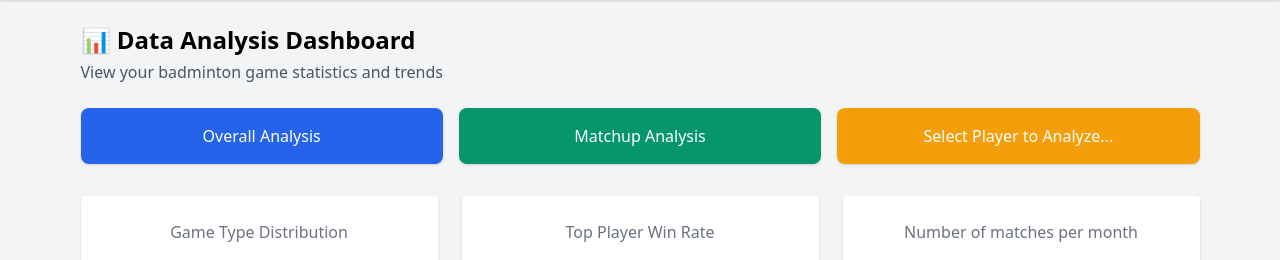
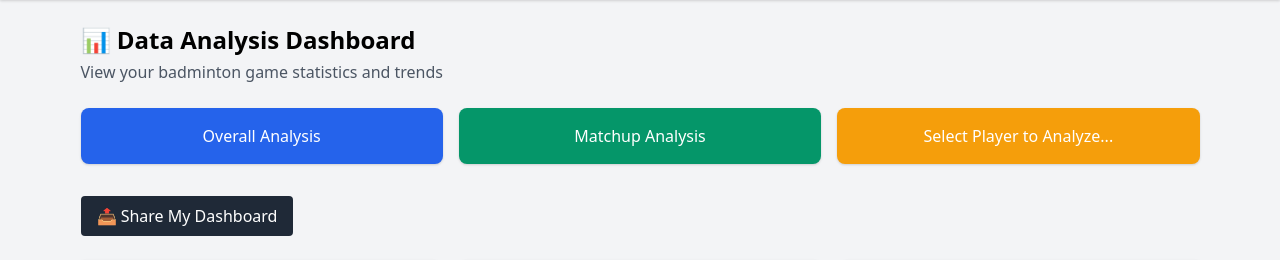
Before and after one commit to LeranPeng/AgilWebDev2025, a Flask app: page /analytics in a window 1280 px wide. Shown: the part 60-320 px from the top of the page. Run offline with Flask 3, Linux system fonts and the light colour scheme; the visitor is signed in with stand-in values (Sample User, id 1); some libraries are stand-ins or nearby versions.

Commit message:
Added share button to analytics.html

```diff
--- a/templates/analytics.html
+++ b/templates/analytics.html
@@ -32,6 +32,22 @@
 </div>
 
 <!-- Statistics Cards -->
+<div class="relative inline-block text-left mb-6">
+  <button id="shareBtn" class="bg-gray-800 text-white px-4 py-2 rounded hover:bg-gray-700">
+    📤 Share My Dashboard
+  </button>
+
+  <!-- Dropdown menu -->
+  <div id="shareMenu" class="origin-top-right absolute left-0 mt-2 w-60 rounded-md shadow-lg bg-white ring-1 ring-black ring-opacity-5 hidden z-50">
+    <div class="py-1 text-sm">
+      <button id="copyLinkBtn" class="w-full text-left px-4 py-2 hover:bg-gray-100">📋 Copy Link</button>
+      <a id="emailShare" target="_blank" class="block px-4 py-2 hover:bg-gray-100 text-red-600">✉️ Share via Email</a>
+      <a id="twitterShare" target="_blank" class="block px-4 py-2 hover:bg-gray-100 text-blue-500">🐦 Share on Twitter</a>
+      <a id="whatsappShare" target="_blank" class="block px-4 py-2 hover:bg-gray-100 text-green-600">📱 Share on WhatsApp</a>
+      <a id="facebookShare" target="_blank" class="block px-4 py-2 hover:bg-gray-100 text-blue-700">📘 Share on Facebook</a>
+    </div>
+  </div>
+</div>
 <div class="grid grid-cols-1 md:grid-cols-3 gap-6 mb-10">
   <div class="bg-white p-6 rounded shadow text-center">
     <p class="text-gray-500">Game Type Distribution</p>
@@ -263,6 +279,49 @@
         window.location.href = `/analytics/head_to_head?player1=${player1Select.value}&player2=${player2Select.value}`;
       }
     });
+
+    // Share functionality
+    const shareBtn = document.getElementById('shareBtn');
+    const shareMenu = document.getElementById('shareMenu');
+    const copyLinkBtn = document.getElementById('copyLinkBtn');
+    const twitterShare = document.getElementById('twitterShare');
+    const emailShare = document.getElementById('emailShare');
+    const whatsappShare = document.getElementById('whatsappShare');
+    const facebookShare = document.getElementById('facebookShare');
+
+    const currentUrl = window.location.href;
+
+    // Toggle dropdown
+    shareBtn.addEventListener('click', () => {
+      shareMenu.classList.toggle('hidden');
+    });
+
+    // Handle share links
+    twitterShare.href = `https://twitter.com/intent/tweet?text=Check%20out%20my%20badminton%20stats&url=${encodeURIComponent(currentUrl)}`;
+    emailShare.href = `mailto:?subject=My%20Badminton%20Dashboard&body=Check%20this%20out:%20${encodeURIComponent(currentUrl)}`;
+    whatsappShare.href = `https://wa.me/?text=Check%20out%20my%20badminton%20stats:%20${encodeURIComponent(currentUrl)}`;
+    facebookShare.href = `https://www.facebook.com/sharer/sharer.php?u=${encodeURIComponent(currentUrl)}`;
+
+    // Copy link to clipboard
+    copyLinkBtn.addEventListener('click', () => {
+      navigator.clipboard.writeText(currentUrl)
+        .then(() => {
+          copyLinkBtn.textContent = "✅ Link Copied!";
+          setTimeout(() => {
+            copyLinkBtn.textContent = "📋 Copy Link";
+          }, 2000);
+        })
+        .catch(() => {
+          alert('Failed to copy link to clipboard');
+        });
+    });
+
+    // Close dropdown if clicked outside
+    document.addEventListener('click', (e) => {
+      if (!shareBtn.contains(e.target) && !shareMenu.contains(e.target)) {
+        shareMenu.classList.add('hidden');
+      }
+    });
   });
 </script>
 {% endblock %}
```
